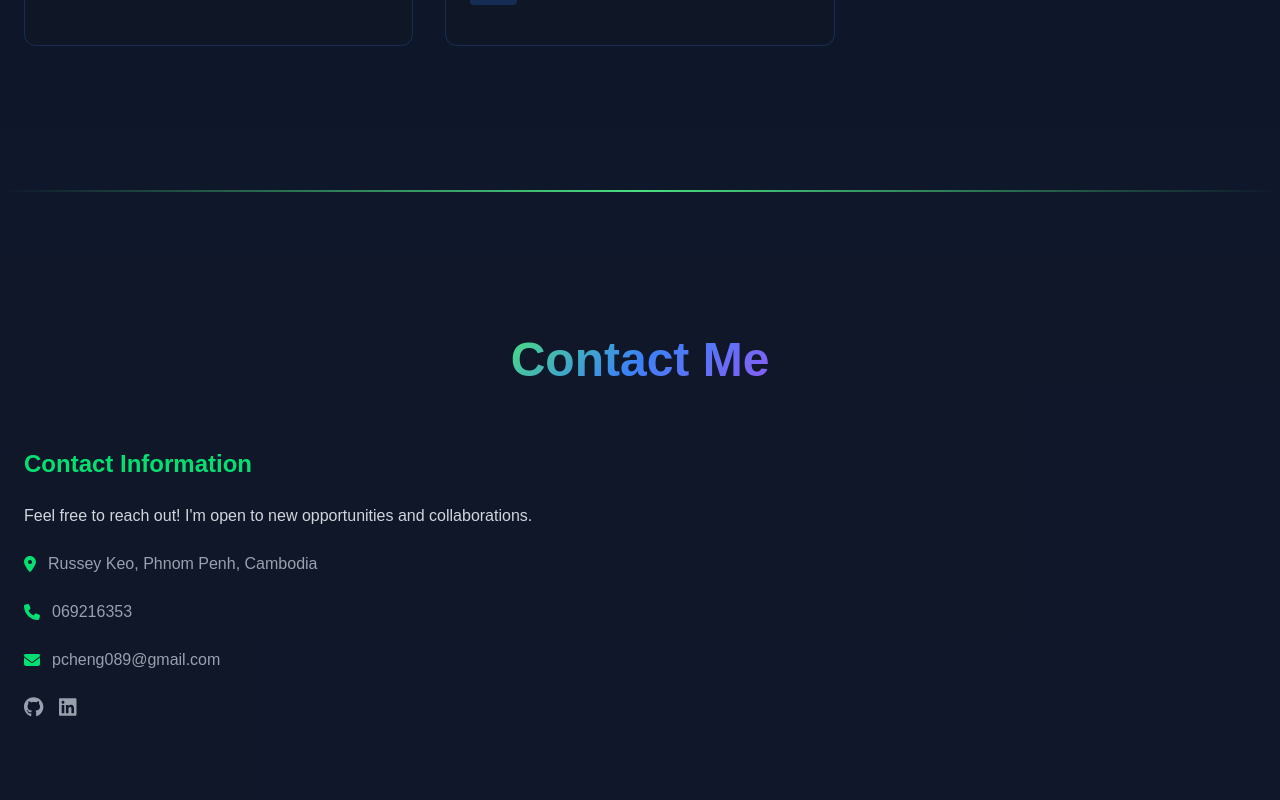
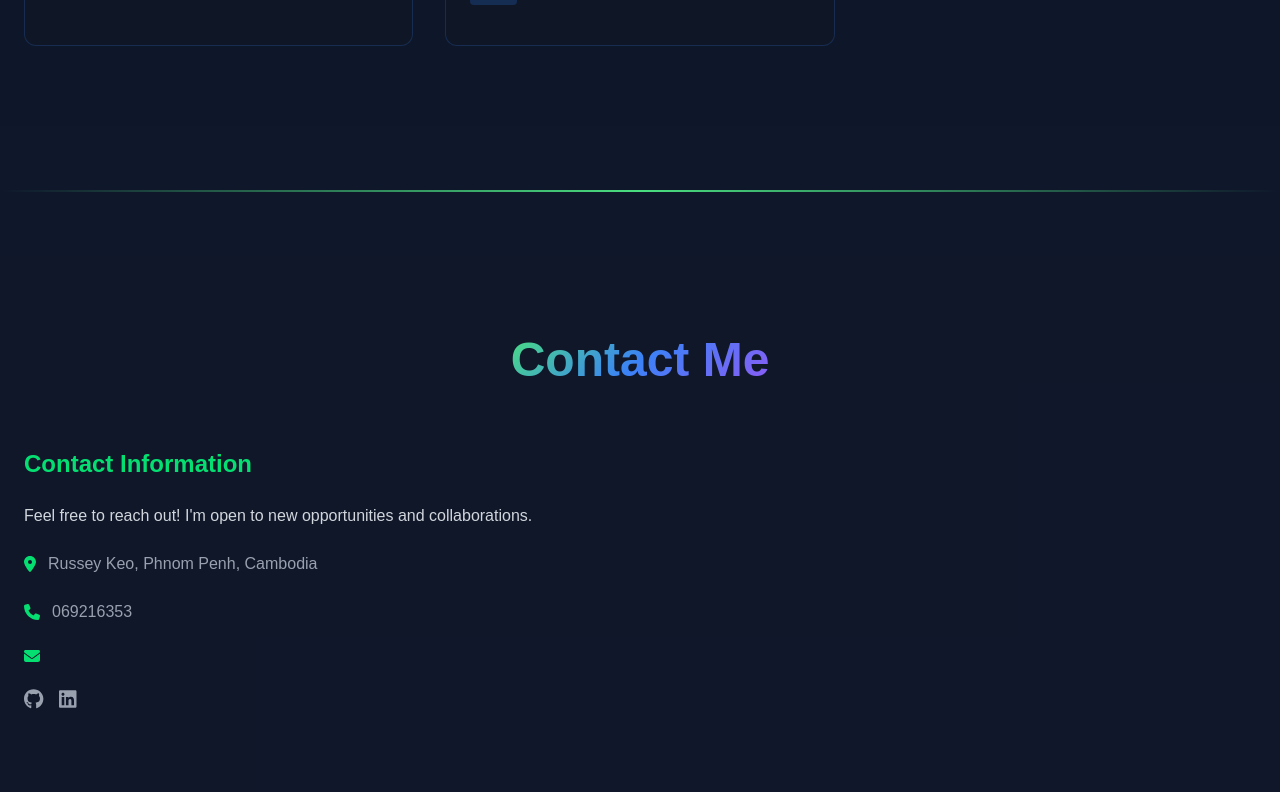
Before and after one commit to MonyCheng/PHEARUNMONYCHHENG, a Next.js app: page / in a window 1280 px wide. Shown: the part 4444-5244 px from the top of the page. Built offline with nearby package versions, Linux system fonts and the light colour scheme.

Commit message:
Hide email

```diff
--- a/src/app/ui/ContactSection.js
+++ b/src/app/ui/ContactSection.js
@@ -25,7 +25,7 @@ const ContactSection = () => {
                         </div>
                         <div className="flex items-center space-x-3 text-gray-400">
                             <FontAwesomeIcon icon={faEnvelope} className="text-green-400" />
-                            <span>pcheng089@gmail.com</span>
+                            {/* <span>pcheng089@gmail.com</span> */}
                         </div>
                         <div className="flex space-x-4 mt-4">
                             <a href="https://github.com/MonyCheng" target="_blank" rel="noopener noreferrer" className="text-gray-400 hover:text-green-400 transition-colors">
```
